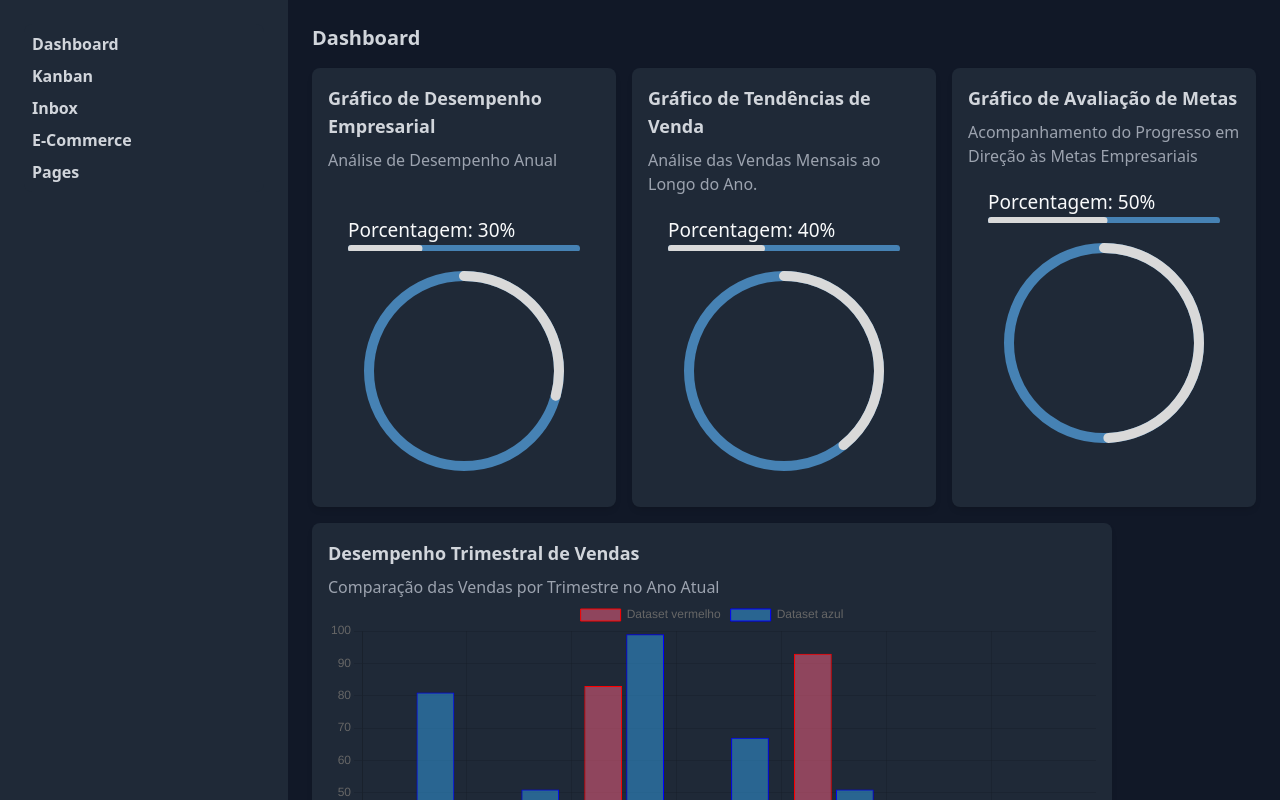
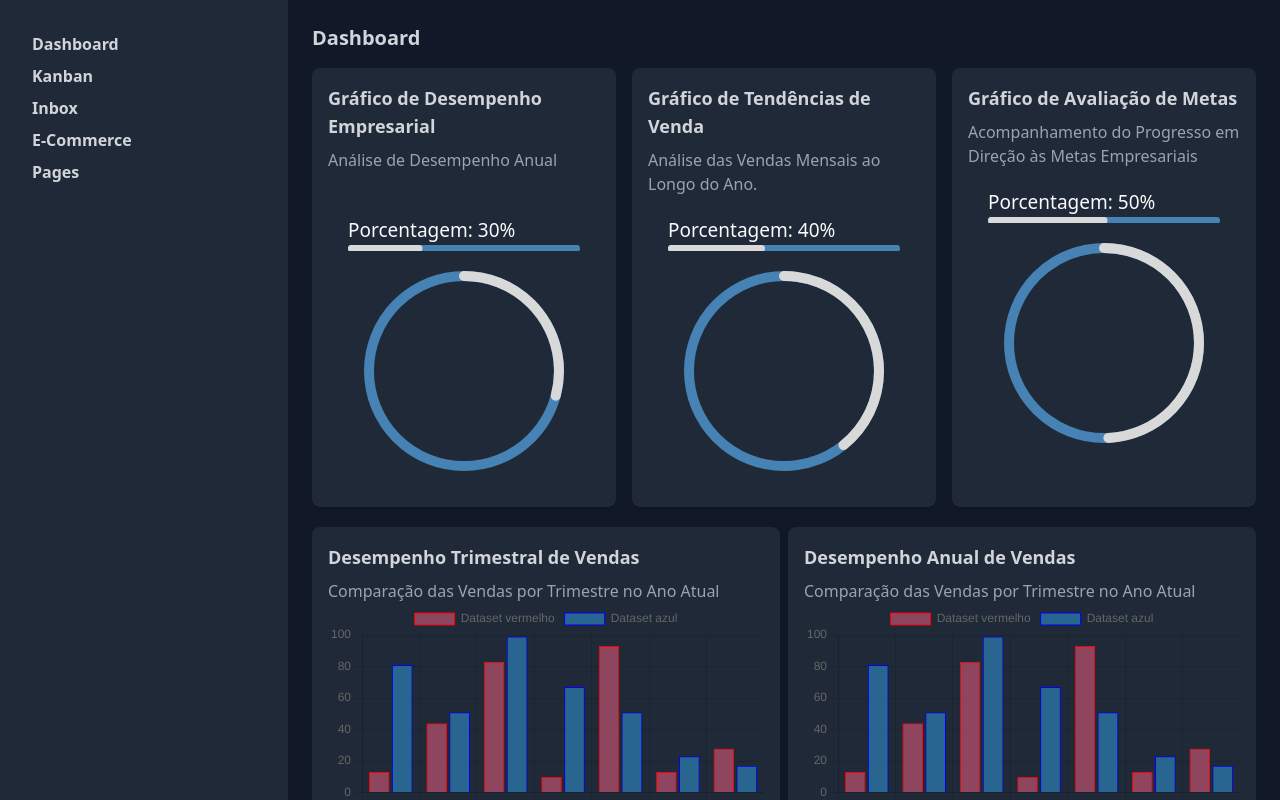
Before and after one commit to Zaysu/DashBoard, a React (Create React App) app in the folder dashboardempresarial/: page / in a window 1280 px wide. Built offline with nearby package versions, Linux system fonts and the light colour scheme.

Commit message:
alterando tamanho

```diff
--- a/dashboardempresarial/src/App.js
+++ b/dashboardempresarial/src/App.js
@@ -193,12 +193,22 @@ export default function App() {
               </div>
               </center>
             </div>
-            <div className="bg-gray-800 p-4 rounded-lg shadow-md" style={{ width: '800px', height: '460px' }}>
+
+
+          </div>
+          <div className="grid grid-cols-1 sm:grid-cols-2 md:grid-cols-2 gap-2 mt-5">
+          <div className="bg-gray-800 p-4 rounded-lg shadow-md" style={{ width: '100%', height: '400px' }}>
               <h4 className="text-lg font-semibold text-gray-300">Desempenho Trimestral de Vendas</h4>
               <p className="text-gray-400 mt-2">Comparação das Vendas por Trimestre no Ano Atual</p>
               <Bar options={options} data={data} />
             </div>
+            <div className="bg-gray-800 p-4 rounded-lg shadow-md" style={{ width: '100%', height: '400px' }}>
+              <h4 className="text-lg font-semibold text-gray-300">Desempenho Anual de Vendas</h4>
+              <p className="text-gray-400 mt-2">Comparação das Vendas por Trimestre no Ano Atual</p>
+              <Bar options={options} data={data} />
+            </div>
           </div>
+
         </main>
       </div>
     </div>
```
